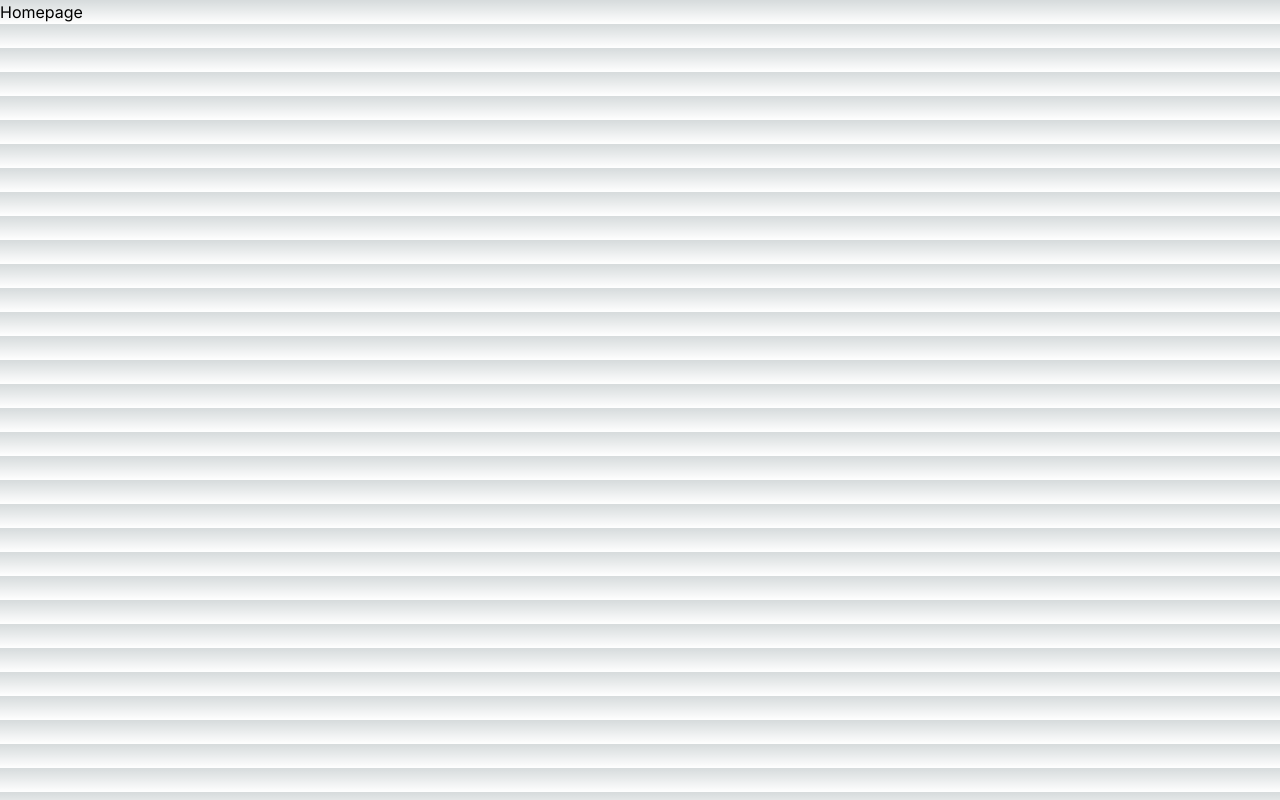
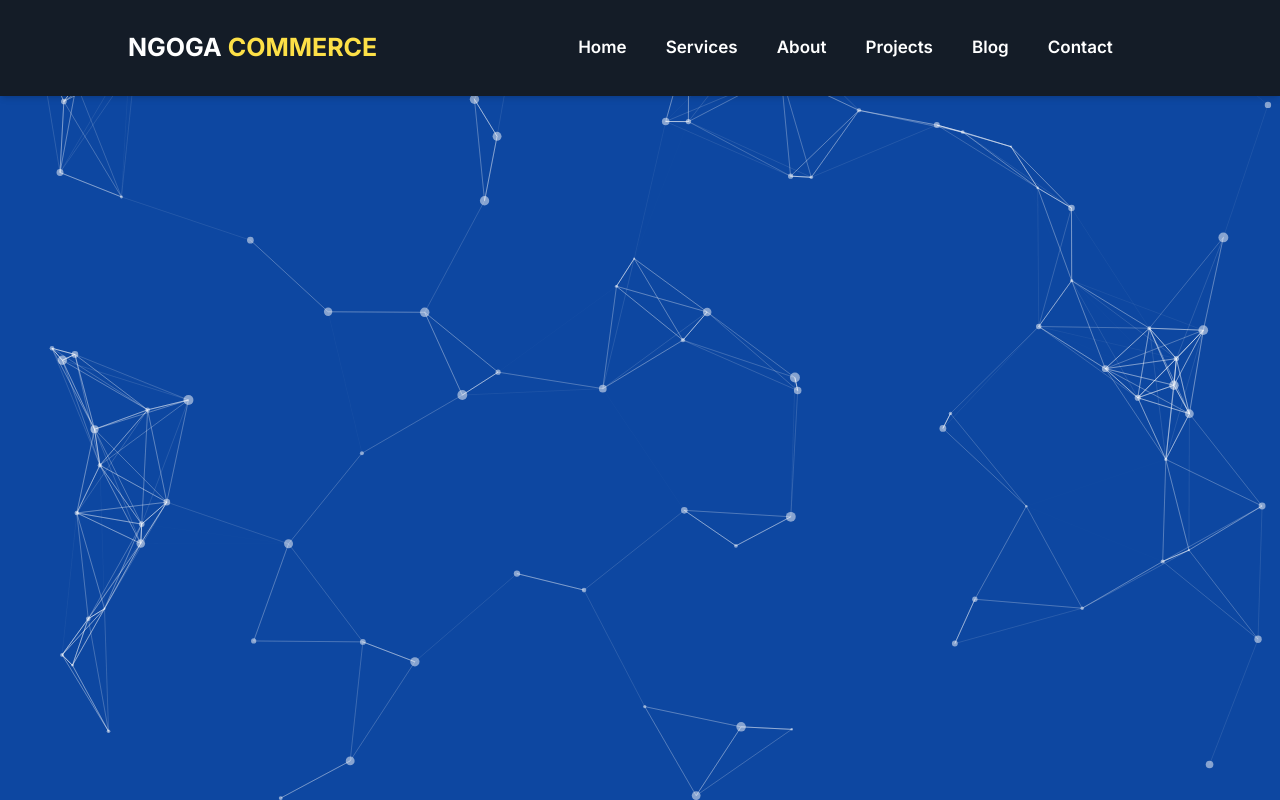
Before and after one commit to pinsoegustave/ngoga-commerce, a Next.js app: page / in a window 1280 px wide. Built offline with nearby package versions, Linux system fonts and the light colour scheme.

Commit message:
Responsive Navbar and hero section

```diff
--- a/app/globals.css
+++ b/app/globals.css
@@ -1,33 +1,15 @@
+@import url('https://fonts.googleapis.com/css2?family=Poppins&family=Roboto:ital,wght@0,100;0,300;0,400;0,500;0,700;0,900;1,100;1,300;1,400;1,500;1,700;1,900&display=swap');
+
 @tailwind base;
 @tailwind components;
 @tailwind utilities;
 
-:root {
-  --foreground-rgb: 0, 0, 0;
-  --background-start-rgb: 214, 219, 220;
-  --background-end-rgb: 255, 255, 255;
-}
+@layer components{
+  .nav-link{
+    @apply relative font-semibold text-white cursor-pointer text-[17px] w-fit md:block after:block after:content-[''] after:absolute after:h-[3px] after:bg-yellow-400 after:w-full after:scale-x-0 after:hover:scale-x-100 after:transition after:duration-300 after:origin-center hidden
+  }
 
-@media (prefers-color-scheme: dark) {
-  :root {
-    --foreground-rgb: 255, 255, 255;
-    --background-start-rgb: 0, 0, 0;
-    --background-end-rgb: 0, 0, 0;
+  .nav-link-mobile {
+    @apply relative mb-[2rem] font-semibold text-white cursor-pointer text-[27px] w-fit md:block after:block after:content-[''] after:absolute after:h-[3px] after:w-full after:scale-x-0 after:hover:scale-x-100 after:transition after:duration-300 after:origin-center
   }
 }
-
-body {
-  color: rgb(var(--foreground-rgb));
-  background: linear-gradient(
-      to bottom,
-      transparent,
-      rgb(var(--background-end-rgb))
-    )
-    rgb(var(--background-start-rgb));
-}
-
-@layer utilities {
-  .text-balance {
-    text-wrap: balance;
-  }
-}
--- a/app/page.tsx
+++ b/app/page.tsx
@@ -1,8 +1,23 @@
-import React from 'react'
+"use client"
+import Hero from '@/components/Hero';
+import MobileNav from '@/components/MobileNav';
+import Navbar from '@/components/Navbar'
+import React, { useState } from 'react'
 
 const page = () => {
+  const [ nav, setNav ] = useState(false);
+  const openNav = () => setNav(true);
+  const closeNav = () => setNav(false);
   return (
-    <div>Homepage</div>
+    <div className='overflow-x-hidden'>
+      <div>
+        {/* Navbar */}
+        <MobileNav nav={nav} closeNav={closeNav} />
+        <Navbar openNav={openNav} />
+        {/* Hero Section */}
+        <Hero />
+      </div>
+    </div>
   )
 }
 
--- /dev/null
+++ b/components/Hero.tsx
@@ -0,0 +1,12 @@
+import React from 'react'
+import Particle from './Particle'
+
+const Hero = () => {
+  return (
+    <div className='h-[88vh]'>
+        <Particle />
+    </div>
+  )
+}
+
+export default Hero
--- /dev/null
+++ b/components/MobileNav.tsx
@@ -0,0 +1,32 @@
+import { XMarkIcon } from '@heroicons/react/16/solid'
+import React from 'react'
+
+interface Props {
+    nav: boolean;
+    closeNav: () => void;
+}
+
+const MobileNav = ({nav, closeNav}: Props) => {
+
+    const navAnimation = nav ? "translate-x-0" : "translate-x-[-100%]";
+
+    return (
+    <div className={`fixed ${navAnimation} transform transition-all duration-300 top-0 left-0 right-0 bottom-0 z-[10000] bg-[#09101a]`}>
+        <div className='w-[100vw] h-[100vh] flex flex-col items-center justify-center'>
+            <div className='nav-link-mobile'>HOME</div>
+            <div className='nav-link-mobile'>SERVICES</div>
+            <div className='nav-link-mobile'>ABOUT</div>
+            <div className='nav-link-mobile'>PROJECT</div>
+            <div className='nav-link-mobile'>BLOG</div>
+            <div className='nav-link-mobile'>CONTACT</div>
+        </div>
+        <div
+        onClick={closeNav}
+        className='absolute cursor-pointer top-[2rem] right-[2rem] w-[2rem] h-[2rem] text-yellow-400'>
+            <XMarkIcon />
+        </div>
+    </div>
+  )
+}
+
+export default MobileNav
--- /dev/null
+++ b/components/Navbar.tsx
@@ -0,0 +1,27 @@
+import { Bars3Icon } from '@heroicons/react/16/solid'
+import React from 'react'
+
+interface Props {
+    openNav: () => void;
+}
+
+const Navbar = ({openNav}: Props) => {
+  return (
+    <div className='w-[100%] sticky z-[10000] top-0 h-[12vh] bg-[#141c27] shadow-md'>
+        <div className='flex items-center justify-between w-[80%] mx-auto h-[100%]'>
+            <h1 className='flex-[0.6] cursor-pointer text-[25px] text-white font-bold'>NGOGA <span className='text-yellow-300'>COMMERCE</span></h1>
+            <div className='nav-link'>Home</div>
+            <div className='nav-link'>Services</div>
+            <div className='nav-link'>About</div>
+            <div className='nav-link'>Projects</div>
+            <div className='nav-link'>Blog</div>
+            <div className='nav-link'>Contact</div>
+            <div onClick={openNav}>
+                <Bars3Icon className='w-[2rem] md:hidden h-[2rem] cursor-pointer text-yellow-300'/>
+            </div>
+        </div>
+    </div>
+  )
+}
+
+export default Navbar
--- /dev/null
+++ b/components/Particle.tsx
@@ -0,0 +1,99 @@
+import { useCallback } from "react";
+import type { Container, Engine } from "tsparticles-engine";
+import Particles from "react-tsparticles";
+//import { loadFull } from "tsparticles"; // if you are going to use `loadFull`, install the "tsparticles" package too.
+import { loadSlim } from "tsparticles-slim"; // if you are going to use `loadSlim`, install the "tsparticles-slim" package too.
+
+const Particle = () => {
+    const particlesInit = useCallback(async (engine: Engine) => {
+        console.log(engine);
+
+        // you can initialize the tsParticles instance (engine) here, adding custom shapes or presets
+        // this loads the tsparticles package bundle, it's the easiest method for getting everything ready
+        // starting from v2 you can add only the features you need reducing the bundle size
+        //await loadFull(engine);
+        await loadSlim(engine);
+    }, []);
+
+    const particlesLoaded = useCallback(async (container: Container | undefined) => {
+        await console.log(container);
+    }, []);
+    return (
+        <Particles
+            id="tsparticles"
+            init={particlesInit}
+            loaded={particlesLoaded}
+            options={{
+                background: {
+                    color: {
+                        value: "#0d47a1",
+                    },
+                },
+                fpsLimit: 120,
+                interactivity: {
+                    events: {
+                        onClick: {
+                            enable: true,
+                            mode: "push",
+                        },
+                        onHover: {
+                            enable: true,
+                            mode: "repulse",
+                        },
+                        resize: true,
+                    },
+                    modes: {
+                        push: {
+                            quantity: 4,
+                        },
+                        repulse: {
+                            distance: 200,
+                            duration: 0.4,
+                        },
+                    },
+                },
+                particles: {
+                    color: {
+                        value: "#ffffff",
+                    },
+                    links: {
+                        color: "#ffffff",
+                        distance: 150,
+                        enable: true,
+                        opacity: 0.5,
+                        width: 1,
+                    },
+                    move: {
+                        direction: "none",
+                        enable: true,
+                        outModes: {
+                            default: "bounce",
+                        },
+                        random: false,
+                        speed: 6,
+                        straight: false,
+                    },
+                    number: {
+                        density: {
+                            enable: true,
+                            area: 800,
+                        },
+                        value: 80,
+                    },
+                    opacity: {
+                        value: 0.5,
+                    },
+                    shape: {
+                        type: "circle",
+                    },
+                    size: {
+                        value: { min: 1, max: 5 },
+                    },
+                },
+                detectRetina: true,
+            }}
+        />
+    );
+};
+
+export default Particle;
--- a/tailwind.config.ts
+++ b/tailwind.config.ts
@@ -13,6 +13,9 @@ const config: Config = {
         "gradient-conic":
           "conic-gradient(from 180deg at 50% 50%, var(--tw-gradient-stops))",
       },
+      fontFamily: {
+        primary: ["Poppins"],
+      }
     },
   },
   plugins: [],
```
Also changed, not shown: package.json (+8 -1 lines), 1 other file (tests, documents, lock files or other folders).
